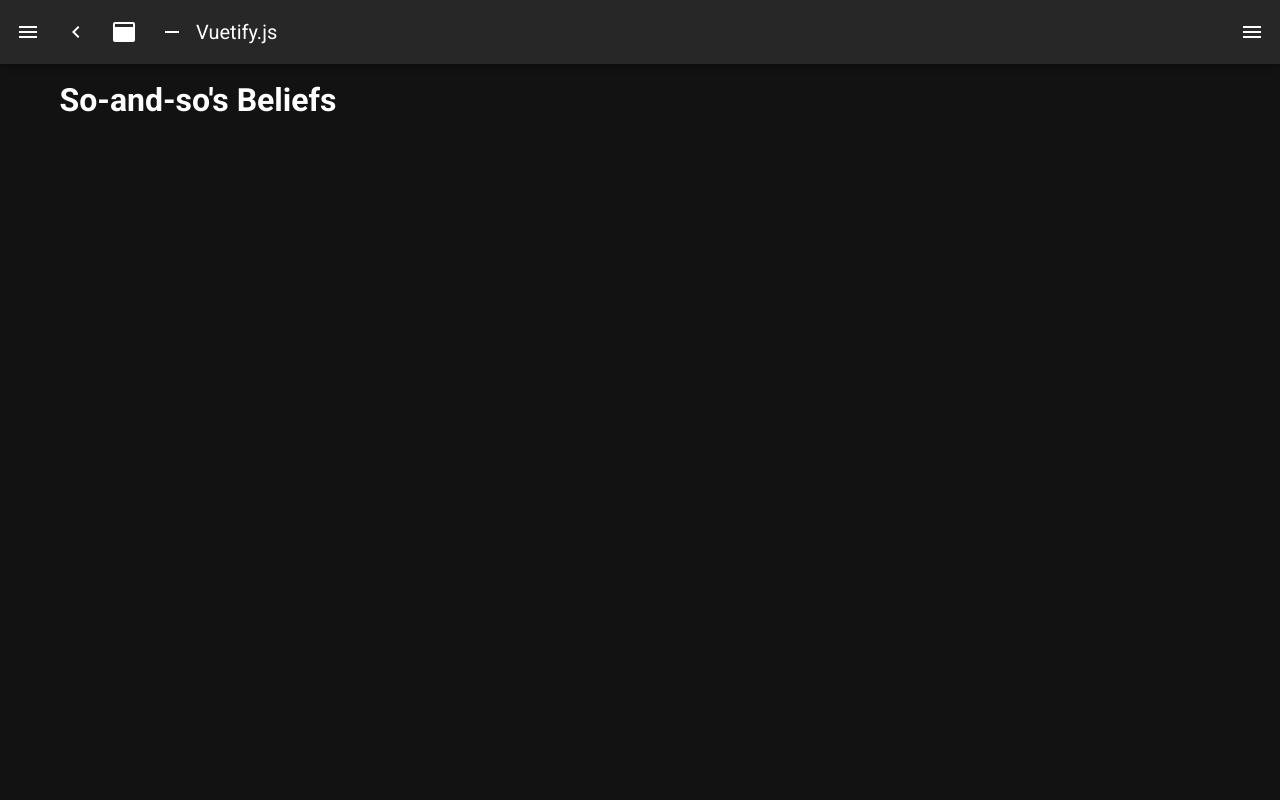
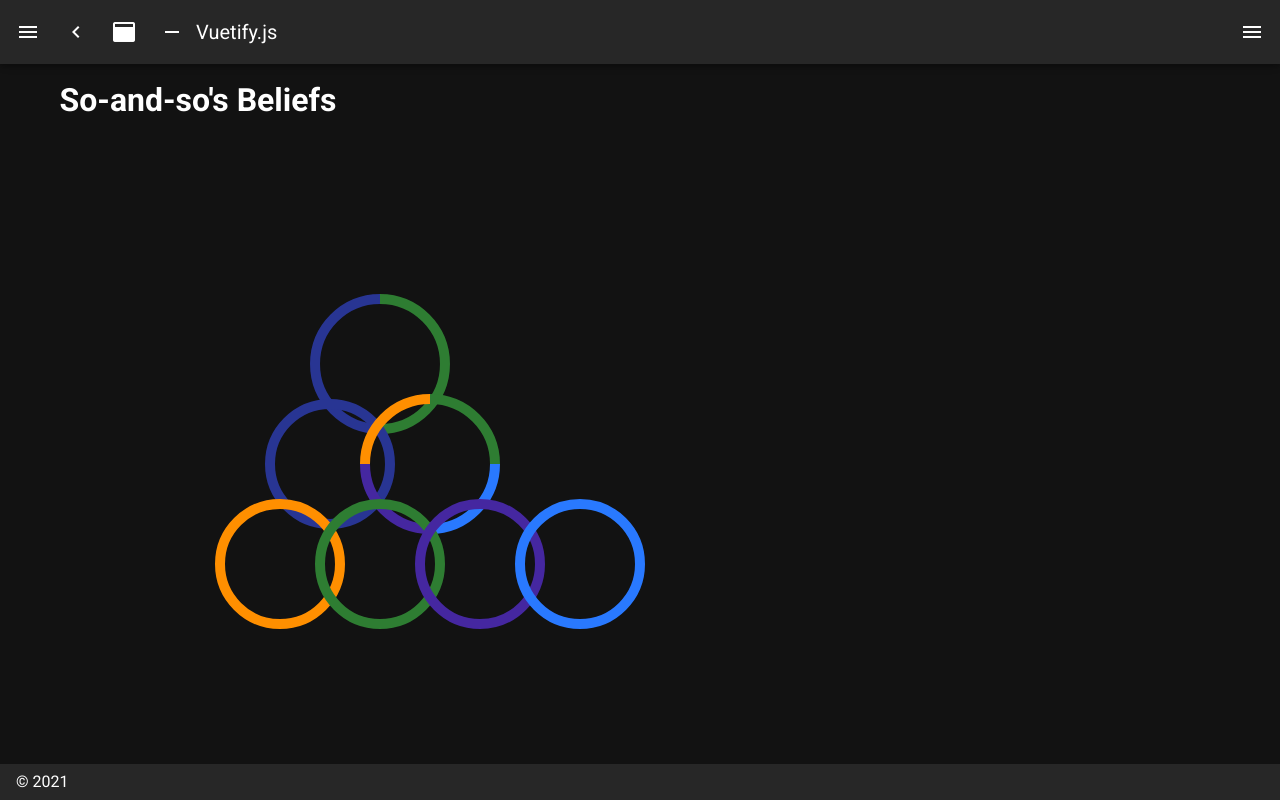
Before and after one commit to AlexCharette/belief-map, a Nuxt app: page / in a window 1280 px wide. Shown: the top 800 px of the page. Built offline with nearby package versions, Linux system fonts and the light colour scheme.

Commit message:
Nodes are overlapping, but hierarchical.

```diff
--- a/assets/data/belief_map.json
+++ b/assets/data/belief_map.json
@@ -6,6 +6,15 @@
   "references": [],
   "isRoot": true,
   "children": [
+    {
+      "id": 2,
+      "name": "SUFFERING IS GOOD FOR YOU",
+      "notes": "",
+      "type": "personalConclusion",
+      "references": [],
+      "isRoot": false,
+      "children": []
+    },
     {
       "id": 1,
       "name": "LOBSTERS PRODUCE CORTISOL",
--- a/components/D3Tree.vue
+++ b/components/D3Tree.vue
@@ -1,14 +1,15 @@
 <template>
-  <div>
-    <svg id="belief-map"></svg>
-    <div>
-      <!-- <transition-group name="tree-node" tag="div" class="annoying"> -->
+  <div id="tree-container" ref="container">
+    <svg id="belief-map" :style="initialTransformStyle"></svg>
+    <div id="node-container" :style="initialTransformStyle">
+      <transition-group name="tree-node" tag="div" class="annoying">
         <belief-node
           v-for="(node, index) of nodes"
           :index="index"
           :node="node"
           :children="node.children"
           :key="node.data.id"
+          class="node"
           :style="{
             left: formatDimension(node.x),
             top: formatDimension(node.y),
@@ -16,7 +17,7 @@
             height: formatDimension(320)
           }"
         ></belief-node>
-      <!-- </transition-group> -->
+      </transition-group>
     </div>
   </div>
 </template>
@@ -26,7 +27,11 @@ import Vue from "vue";
 import * as uuid from "uuid";
 import * as d3 from "d3";
 import BeliefNode from "~/components/BeliefNode.vue";
-import { BeliefType, BezierData, Node } from "~/belief-map.types";
+import { BeliefType } from "~/belief-map.types";
+
+const NODE_WIDTH = 320;
+const NODE_HEIGHT = 320;
+const HEIGHT_LEVEL = 500;
 
 export default Vue.extend({
   name: "D3Tree",
@@ -39,24 +44,34 @@ export default Vue.extend({
       links: [] as any[],
       nodes: [] as any[],
       currentNode: null as any, // OLD
-      duration: 0, // OLD
+      duration: 250,
       index: 0, // OLD
       newNode: null as unknown, // OLD
-      nodeObj: null as unknown, // OLD
-      root: null as any, // OLD
-      svg: null as any, // OLD
-      treeMap: null as any, // OLD
+      root: null as any,
+      svg: null as any,
+      initTransformData: {
+        x: 0 as number,
+        y: 0 as number,
+      } as any,
     };
+  },
+  computed: {
+    initialTransformStyle: function (): Object {
+      return {
+        transform: `scale(1) translate(${this.initTransformData.x}px, ${this.initTransformData.y}px)`,
+        transformOrigin: "center",
+      };
+    },
   },
   methods: {
     addNode(name: string) {
-      // TODO Open node creation widget
+      // TODO Tell store to open node creation widget
       const id = uuid.v4();
       const parent = this.currentNode;
       const child = {
         id,
-          name: 'Some name',
-          notes: '',
+        name: "Some name",
+        notes: "",
         type: BeliefType.ScientificEvidence,
         references: [],
         isRoot: false,
@@ -93,23 +108,30 @@ export default Vue.extend({
       }
     },
     formatDimension(dimension: any) {
-      if (typeof dimension === 'number') return `${dimension}px`
-      if (dimension.indexOf('px') !== -1) {
-        return dimension
+      if (typeof dimension === "number") return `${dimension}px`;
+      if (dimension.indexOf("px") !== -1) {
+        return dimension;
       } else {
-        return `${dimension}px`
+        return `${dimension}px`;
       }
     },
     addUniqueKey(root: any) {
-      const queue = [root]
+      const queue = [root];
       while (queue.length !== 0) {
-        const node = queue.pop()
-        node.id = uuid.v4()
+        const node = queue.pop();
+        node.id = uuid.v4();
         if (node.children) {
-          queue.push(...node.children)
+          queue.push(...node.children);
         }
       }
-      return root
+      return root;
+    },
+    initTransform() {
+      const container = this.$refs.container as Vue;
+      const containerWidth = (this.$refs.container as any).offsetWidth;
+      const containerHeight = (this.$refs.container as any).offsetHeight;
+      this.initTransformData.x = Math.floor(containerWidth / 2);
+      this.initTransformData.y = Math.floor(NODE_HEIGHT);
     },
     buildTree(root: any) {
       const treeBuilder = d3.tree().nodeSize([100, 100]); // TODO [nodeWidth, levelHeight]
@@ -123,25 +145,24 @@ export default Vue.extend({
       const width = 960 - margin.left - margin.right;
       const height = 500 - margin.top - margin.bottom;
 
-      this.svg = d3
-        .select("#belief-map")
-        .attr("viewBox", `0, 0, ${1000}, ${800}`)
-        .append("g")
-        // .attr("transform", `translate(${margin.left}, ${margin.top})`);
-
       const [nodes, links] = this.buildTree(source);
       this.links = links;
 
-      const linkObjects = this.svg
-        .selectAll(".link")
-        .data(links, (d: any) => {
+      this.svg = d3.select("#belief-map");
+
+      const linkObjects = this.svg.selectAll(".link").data(links, (d: any) => {
         return `${d.source.data.id}-${d.target.data.id}`;
       });
 
       // Enter any new links at the parent's previous position.
       linkObjects
         .enter()
-        .insert("path", "g")
+        .append("path")
+        .style("opacity", 0)
+        .transition()
+        .duration(this.duration)
+        .ease(d3.easeCubicInOut)
+        .style("opacity", 1)
         .attr("class", "link")
         .attr("d", (d: any) => {
           return self.diagonal(d);
@@ -150,6 +171,7 @@ export default Vue.extend({
       linkObjects
         .transition()
         .duration(self.duration)
+        .ease(d3.easeCubicInOut)
         .attr("d", (d: any) => {
           return self.diagonal(d);
         });
@@ -158,20 +180,19 @@ export default Vue.extend({
         .exit()
         .transition()
         .duration(self.duration)
-        .attr("d", (d: any) => {
-          return self.diagonal(d);
-        })
+        .ease(d3.easeCubicInOut)
+        .style("opacity", 0)
         .remove();
 
       this.nodes = nodes;
     },
     diagonal(d: any) {
-      const self = this
-      const linkPath = d3.path()
-      let source = { x: d.source.x, y: d.source.y }
-      let target = { x: d.target.x, y: d.target.y }
-      linkPath.moveTo(source.x, source.y)
-      linkPath.moveTo(target.x, target.y)
+      const self = this;
+      const linkPath = d3.path();
+      let source = { x: d.source.x, y: d.source.y };
+      let target = { x: d.target.x, y: d.target.y };
+      linkPath.moveTo(source.x, source.y);
+      linkPath.moveTo(target.x, target.y);
       return linkPath.toString();
     },
     onClick(node: any) {
@@ -187,27 +208,61 @@ export default Vue.extend({
     },
   },
   created() {
-    this.addUniqueKey(this.dataSet)
-    console.log(`${this.dataSet}`)
+    this.addUniqueKey(this.dataSet);
+    console.log(`${this.dataSet}`);
   },
   mounted() {
     this.index = 0;
 
     this.duration = 250;
 
-    this.root = this.dataSet
+    this.root = this.dataSet;
 
     this.update(this.root);
+    this.initTransform();
   },
 });
 </script>
 
-<style lang="scss" scoped>
+<style lang="scss">
+#tree-container {
+  position: relative;
+  // overflow: hidden;
   #belief-map {
+    position: relative;
     .link {
       stroke-width: 2px !important;
       fill: transparent !important;
       stroke: red !important;
     }
   }
+
+  #node-container {
+    z-index: 1;
+  }
+
+  #belief-map,
+  #node-container,
+  svg {
+    width: 100%;
+    height: 100%;
+    position: absolute;
+    left: 0;
+    top: 0;
+    overflow: visible;
+    transform-origin: 0 50%;
+  }
+
+  .node {
+    position: absolute;
+    box-sizing: border-box;
+    transform: translate(-50%, -50%);
+    display: flex;
+    align-items: center;
+    justify-content: center;
+    box-sizing: content-box;
+    transition: all 0.8s;
+    transition-timing-function: ease-in-out;
+  }
+}
 </style>
--- a/pages/index.vue
+++ b/pages/index.vue
@@ -1,7 +1,7 @@
 <template>
   <div>
     <h1>So-and-so's Beliefs</h1>
-      <d-3-tree :dataSet="beliefData"></d-3-tree>
+      <d-3-tree :dataSet="beliefData" style="width: 800px; height: 600px;"></d-3-tree>
   </div>
 </template>
 
```
Also changed, not shown: vue-shim.d.ts (renamed from shims.d.ts). Lines whose indentation alone changed are shown as unchanged.
